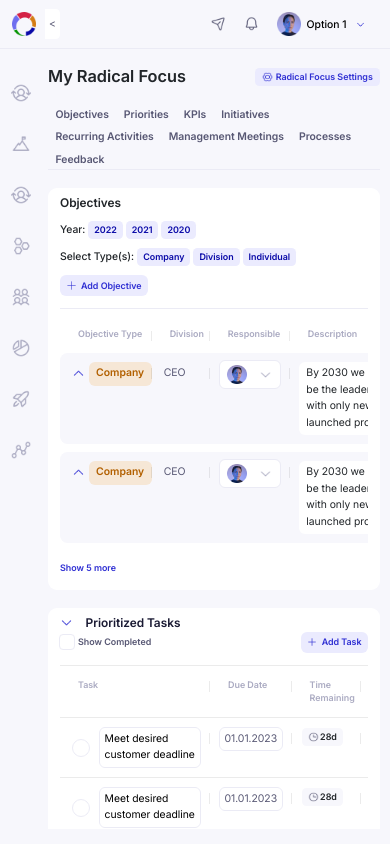
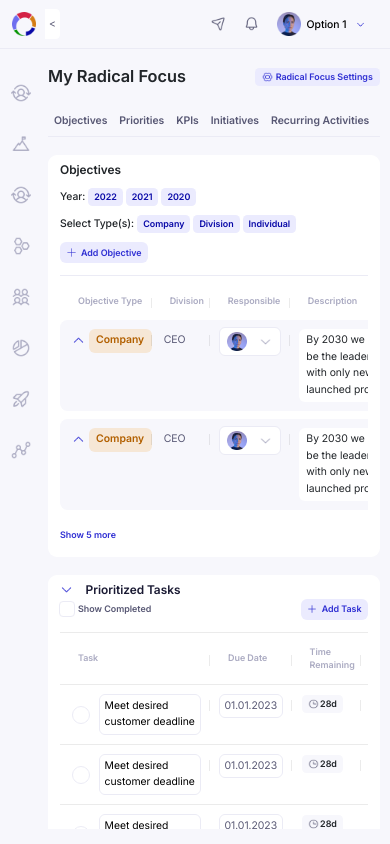
Before and after one commit to DrashtiCitrusbug/HTML-Task-3, a plain HTML site: page index.html in a window 390 px wide. Drawn offline with Linux system fonts and the light colour scheme.

Commit message:
Added chnages related to feedabcks

```diff
--- a/assets/css/index.css
+++ b/assets/css/index.css
@@ -485,15 +485,19 @@ td.border-td::after {
   color: rgba(48, 48, 211, 1);
 
 }
-
+/* .min-height-name{
+  min-width: 132px;
+} */
 .right-side-container-wrapper
   .right-side-main-content-wrapper
   .section-name-wrapper {
-  width: 100%;
-  border-bottom: 1px solid #ebebf5;
-  padding-top: 0.4rem;
-  flex-wrap: wrap;
-  margin-bottom: 0.6rem;
+    width: 100%;
+    border-bottom: 1px solid #ebebf5;
+    padding-top: 0.4rem;
+    flex-wrap: nowrap;
+    margin-bottom: 0.6rem;
+    overflow-x: auto;
+    min-height: fit-content;
 }
 
 .right-side-container-wrapper
@@ -501,6 +505,8 @@ td.border-td::after {
   .section-name-wrapper
   .section-title {
   padding: 0.6rem;
+  width: fit-content;
+  min-width: max-content;
 }
 
 .right-side-container-wrapper
@@ -591,6 +597,12 @@ td.border-td::after {
   .right-side-container-wrapper .right-side-main-content-wrapper {
     padding: 1rem;
   }
+  .right-side-container-wrapper .right-side-main-content-wrapper .section-name-wrapper .section-title:hover a{
+    padding-bottom: 0.55rem!important;
+  }
+  .right-side-container-wrapper .right-side-main-content-wrapper .section-name-wrapper .section-title a.active{
+    padding-bottom: 0.55rem!important;
+  }
   .objective-detail-table thead th .table-header-name, .prioritized-tasks-table thead th .table-header-name, .kpi-table thead th, .table-header-name{
     padding: 0 0.4rem;
   }
@@ -651,6 +663,7 @@ font-size: 0.7rem;
   font-weight: 400;
   text-align: center;
 }
+
 @media screen and (max-width: 780px) {
   html {
     font-size: 15px;
@@ -709,8 +722,10 @@ font-size: 0.7rem;
     margin: 0 1rem;
   }
 }
-input[type="range"] {
-    color: #007bff; /* Change this to your left side color */
+@media screen and (min-width: 500px) and (max-width: 780px) {
+  .left-side-container-wrapper .sidebar-container-wrapper.collapse-div .right-side-nav-name-container-wrapper{
+    width: 30%!important;
+  }
 }
 @media screen and (max-width: 700px) {
   body{
--- a/assets/css/objective.css
+++ b/assets/css/objective.css
@@ -488,9 +488,7 @@ input[type="range"]:disabled::-webkit-slider-thumb {
   .priority-selection-wrapper{
     margin:0.7rem;
   }
-  .right-side-container-wrapper .right-side-main-content-wrapper .section-name-wrapper .section-title{
-    padding:0 0.5rem;
-  }
+
 
   .right-side-main-content-wrapper .objective-detail-section-wrapper .objective-detail-header-wrapper{
     gap:0.6rem;
@@ -500,3 +498,8 @@ input[type="range"]:disabled::-webkit-slider-thumb {
   }
 
 }
+@media screen and (max-width: 576px) {
+  .objective-detail-table thead th{
+    vertical-align: middle;
+  }
+}
--- a/assets/css/priority-task.css
+++ b/assets/css/priority-task.css
@@ -224,3 +224,11 @@ input[type="checkbox"]:hover {
     justify-content:space-between;
   }
 }
+@media screen and (max-width: 576px) {
+  .objective-detail-table thead th, .prioritized-tasks-table thead th, .kpi-table thead th{
+    vertical-align: middle;
+  }
+  .prioritized-tasks-table th.visible-border-td::after{
+    top:1.5rem;
+  }
+}
--- a/index.html
+++ b/index.html
@@ -132,10 +132,10 @@
             <div class="section-title">
               <a href="javascript:;">Initiatives</a>
             </div>
-            <div class="section-title">
+            <div class="section-title min-height-name">
               <a href="javascript:;">Recurring Activities</a>
             </div>
-            <div class="section-title">
+            <div class="section-title min-height-name">
               <a href="javascript:;">Management Meetings</a>
             </div>
             <div class="section-title">
```
